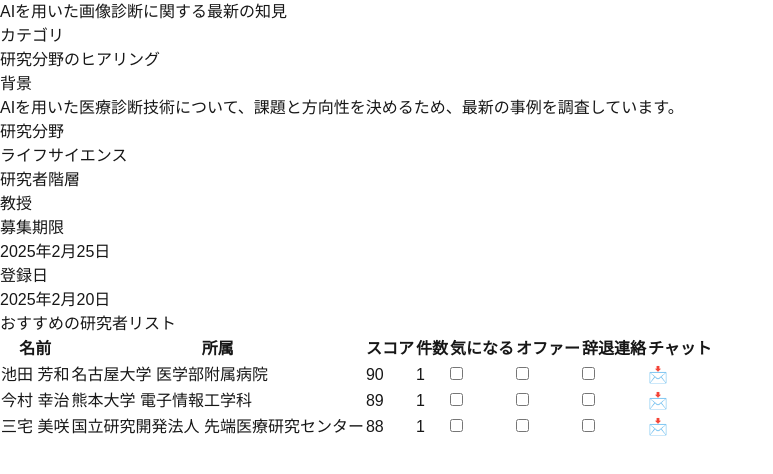
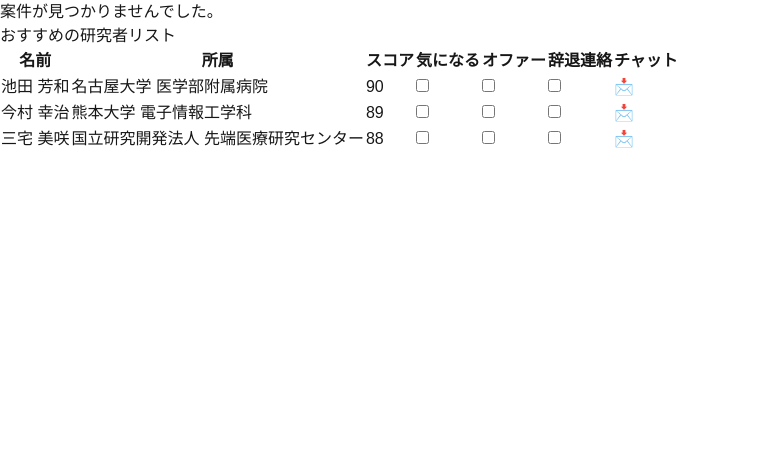
Before and after one commit to enakamizo/kenQ-app-frontend, a Next.js app: page /projects/1 in a window 1280 px wide. Shown: the top 474 px of the page, without its empty margins (0-773 px from the left). Built offline with nearby package versions, Linux system fonts and the light colour scheme.

Commit message:
案件確定から個別案件ページへのつなぎ

```diff
--- a/src/components/MatchedResearchers.tsx
+++ b/src/components/MatchedResearchers.tsx
@@ -3,9 +3,9 @@
 import { useEffect, useState } from "react";
 
 const dummyResearchers = [
-  { id: "101", name: "池田 芳和", affiliation: "名古屋大学 医学部附属病院", score: 90, created: 1 },
-  { id: "102", name: "今村 幸治", affiliation: "熊本大学 電子情報工学科", score: 89, created: 1 },
-  { id: "103", name: "三宅 美咲", affiliation: "国立研究開発法人 先端医療研究センター", score: 88, created: 1 },
+  { id: "101", name: "池田 芳和", affiliation: "名古屋大学 医学部附属病院", score: 90 },
+  { id: "102", name: "今村 幸治", affiliation: "熊本大学 電子情報工学科", score: 89 },
+  { id: "103", name: "三宅 美咲", affiliation: "国立研究開発法人 先端医療研究センター", score: 88 },
 ];
 
 export default function MatchedResearchers({ projectId }: { projectId: string }) {
@@ -21,7 +21,6 @@
               <th className="p-2">名前</th>
               <th className="p-2">所属</th>
               <th className="p-2">スコア</th>
-              <th className="p-2">件数</th>
               <th className="p-2 text-center">気になる</th>
               <th className="p-2 text-center">オファー</th>
               <th className="p-2 text-center">辞退連絡</th>
@@ -34,7 +33,6 @@
                 <td className="p-2">{researcher.name}</td>
                 <td className="p-2">{researcher.affiliation}</td>
                 <td className="p-2">{researcher.score}</td>
-                <td className="p-2">{researcher.created}</td>
                 <td className="p-2 text-center">
                   <input type="checkbox" className="form-checkbox h-5 w-5 text-blue-600" />
                 </td>
--- a/src/components/ProjectDetails.tsx
+++ b/src/components/ProjectDetails.tsx
@@ -2,26 +2,15 @@
 
 import { useEffect, useState } from "react";
 
-const dummyProjects = [
-  {
-    id: "1",
-    title: "AIを用いた画像診断に関する最新の知見",
-    category: "研究分野のヒアリング",
-    background: "AIを用いた医療診断技術について、課題と方向性を決めるため、最新の事例を調査しています。",
-    researchField: "ライフサイエンス",
-    researcherLevel: "教授",
-    deadline: "2025年2月25日",
-    registrationDate: "2025年2月20日",
-  },
-];
-
 export default function ProjectDetails({ projectId }: { projectId: string }) {
   const [project, setProject] = useState<any>(null);
 
-  useEffect(() => {
-    const foundProject = dummyProjects.find((p) => p.id === projectId);
-    setProject(foundProject || null);
-  }, [projectId]);
+useEffect(() => {
+  const storedData = localStorage.getItem("projectData");
+  if (storedData) {
+    setProject(JSON.parse(storedData));
+  }
+}, []);
 
   if (!project) {
     return <p className="text-center text-gray-500">案件が見つかりませんでした。</p>;
@@ -57,10 +46,6 @@
           <p className="font-medium">{project.deadline}</p>
         </div>
 
-        <div className="mb-4">
-          <p className="text-gray-600 text-sm">登録日</p>
-          <p className="font-medium">{project.registrationDate}</p>
-        </div>
       </div>
     </div>
   );
```
Also changed, not shown: src/components/ConfirmForm.tsx (+7 -4 lines).
